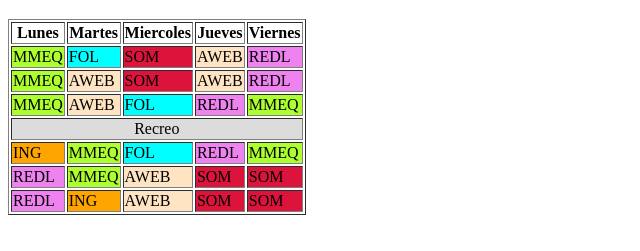
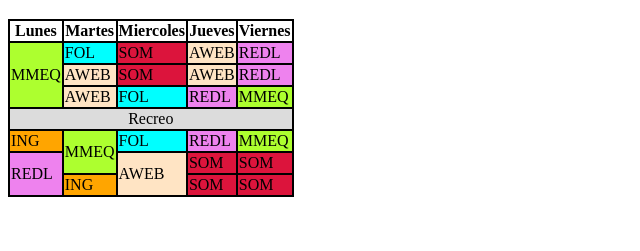
Before and after one commit to Quinta1103/9.-horario-1-SMR, a plain HTML site: page index.html in a window 1280 px wide. Shown: the part 61-312 px from the top of the page, without its empty margins (0-640 px from the left). Drawn offline with Linux system fonts and the light colour scheme.

Commit message:
Version 2.0

```diff
--- a/index.html
+++ b/index.html
@@ -4,10 +4,16 @@
     <meta charset="UTF-8">
     <meta name="horario" content="width=device-width, initial-scale=1.0">
     <title>Horario 1ºSMR</title>
+    <style>
+        table,th,td{
+            border: 2px solid black;
+            border-collapse: collapse;
+        }
+    </style>
 </head>
 <body>
     <h1>Horario 1ºSMR</h1>
-    <table border="1">
+    <table>
         <tr>
             <th>Lunes</th>
             <th>Martes</th>
@@ -16,21 +22,19 @@
             <th>Viernes</th>
         </tr>
         <tr>
-            <td style="background-color: greenyellow;">MMEQ</td>
+            <td style="background-color: greenyellow;" rowspan="3">MMEQ</td>
             <td style="background-color: cyan;">FOL</td>
             <td style="background-color: crimson;">SOM</td>
             <td style="background-color: bisque;">AWEB</td>
             <td style="background-color: violet;">REDL</td>
         </tr>
         <tr>
-            <td style="background-color: greenyellow;">MMEQ</td>
             <td style="background-color: bisque;">AWEB</td>
             <td style="background-color: crimson;">SOM</td>
             <td style="background-color: bisque;">AWEB</td>
             <td style="background-color: violet;">REDL</td>
         </tr>
         <tr>
-            <td style="background-color: greenyellow;">MMEQ</td>
             <td style="background-color: bisque;">AWEB</td>
             <td style="background-color: cyan;">FOL</td>
             <td style="background-color: violet;">REDL</td>
@@ -41,22 +45,19 @@
         </tr>
         <tr>
             <td style="background-color: orange;">ING</td>
-            <td style="background-color: greenyellow;">MMEQ</td>
+            <td style="background-color: greenyellow;" rowspan="2">MMEQ</td>
             <td style="background-color: cyan;">FOL</td>
             <td style="background-color: violet;">REDL</td>
             <td style="background-color: greenyellow;">MMEQ</td>
         </tr>
         <tr>
-            <td style="background-color: violet;">REDL</td>
-            <td style="background-color: greenyellow;">MMEQ</td>
-            <td style="background-color: bisque;">AWEB</td>
+            <td style="background-color: violet;" rowspan="2">REDL</td>
+            <td style="background-color: bisque;" rowspan="2">AWEB</td>
             <td style="background-color: crimson;">SOM</td>
             <td style="background-color: crimson;">SOM</td>
         </tr>
         <tr>
-            <td style="background-color: violet;">REDL</td>
             <td style="background-color: orange;">ING</td>
-            <td style="background-color: bisque;">AWEB</td>
             <td style="background-color: crimson;">SOM</td>
             <td style="background-color: crimson;">SOM</td>
         </tr>
```
